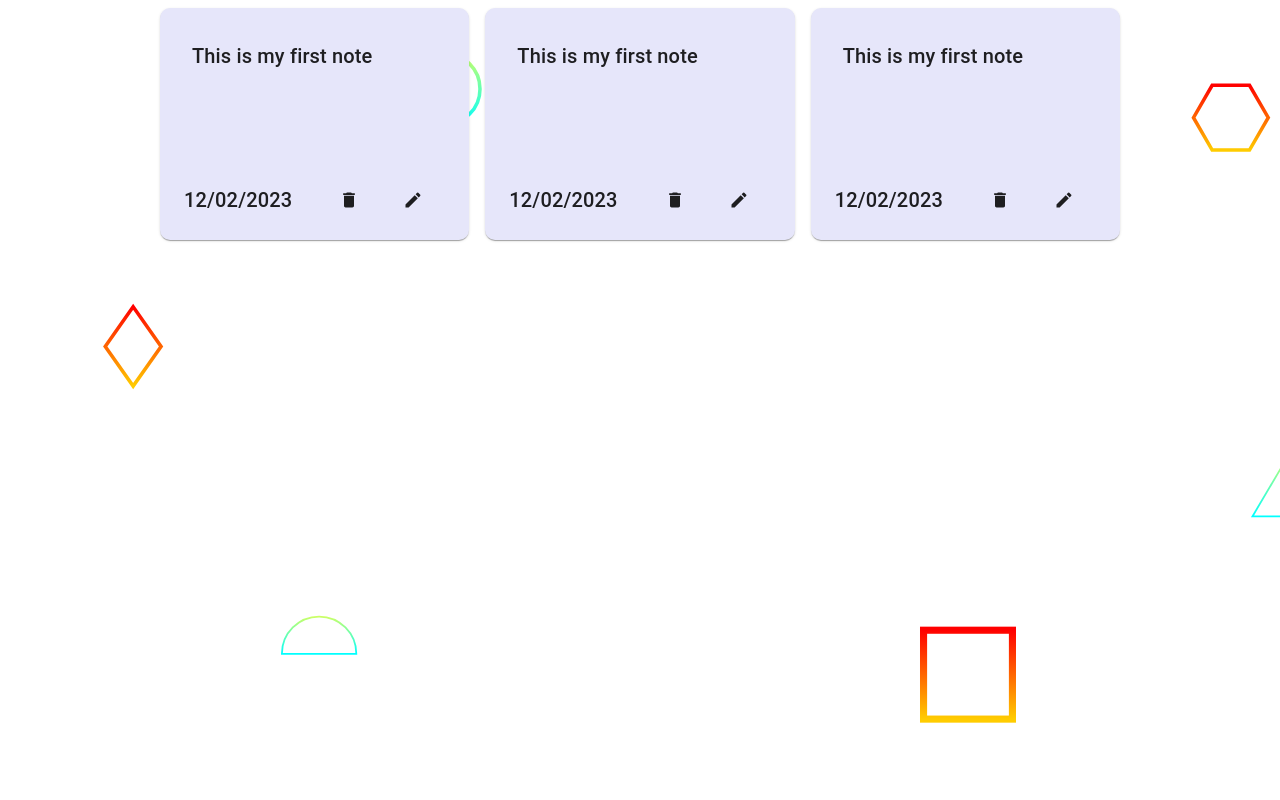
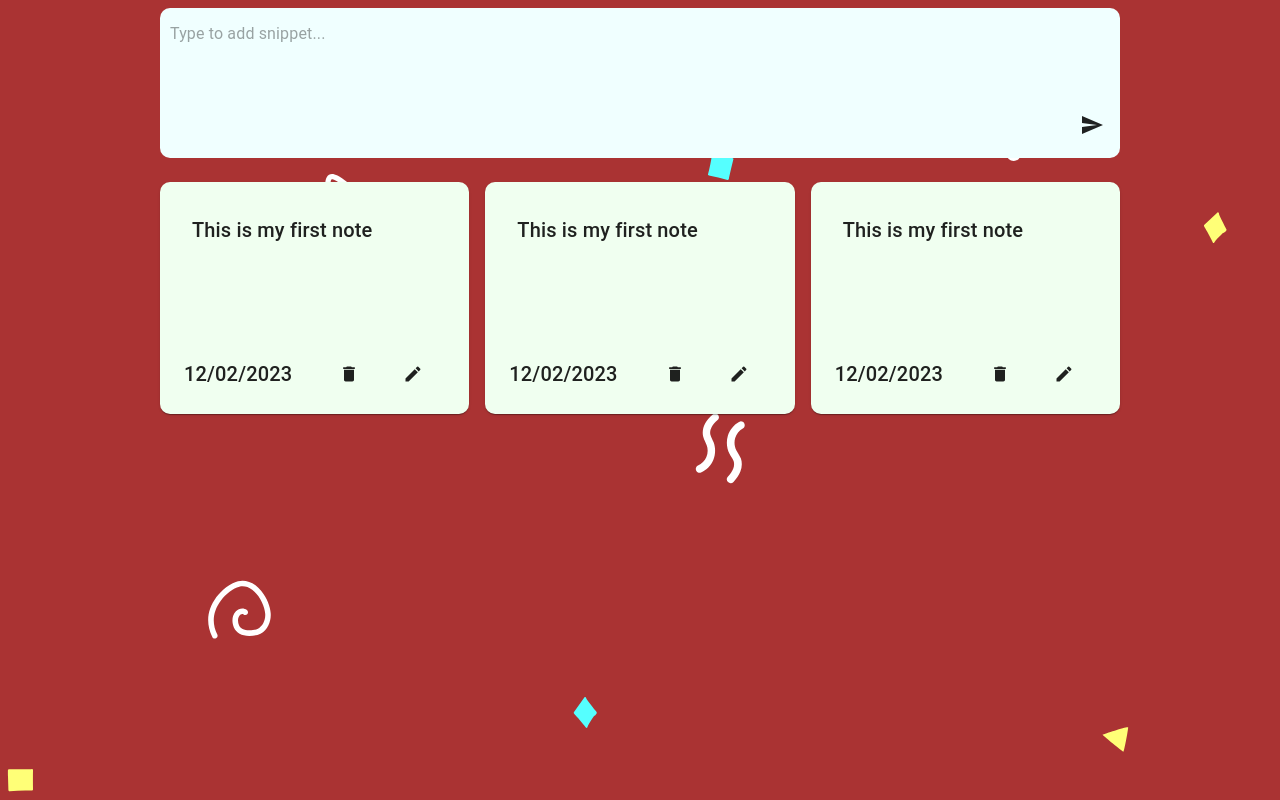
Before and after one commit to bobbinnej/NoteSnipps, a React (Create React App) app in the folder client/: page / in a window 1280 px wide. Built offline with nearby package versions, Linux system fonts and the light colour scheme.

Commit message:
complete ui basics

```diff
--- a/client/src/App.js
+++ b/client/src/App.js
@@ -1,9 +1,11 @@
+import NoteInput from './components/InputFolder/NoteInput';
 import NotesList from './components/NotesFolder/NotesList';
 import useStyles from './styles';
 function App() {
   const classes=useStyles();
   return (
     <div className={classes.container} >
+      <NoteInput/>
        <NotesList/>
     </div>
   );
--- a/client/src/components/InputFolder/NoteInput.js
+++ b/client/src/components/InputFolder/NoteInput.js
@@ -0,0 +1,29 @@
+import React from "react";
+import useStyles from './styles';
+import { Button } from "@material-ui/core";
+import InputBase from "@material-ui/core/InputBase";
+import SendIcon from '@mui/icons-material/Send';
+function NoteInput() {
+  const classes=useStyles();
+  return (
+    <div className={classes.Container}>
+      <InputBase
+        className={classes.Input}
+        variant="outlined"
+        disableUnderline={false}
+        autoFocus
+        multiline
+        fullWidth
+        rows={4}
+
+        placeholder="Type to add snippet..."
+      ></InputBase>
+
+      <div className={classes.InputFooter} >
+        <Button size="small" className={classes.InputButton} variant="none"><SendIcon/></Button>
+      </div>
+    </div>
+  );
+}
+
+export default NoteInput;
--- a/client/src/components/InputFolder/styles.js
+++ b/client/src/components/InputFolder/styles.js
@@ -0,0 +1,22 @@
+import { makeStyles } from "@material-ui/core";
+
+export default makeStyles({
+
+   Container:{
+      background:'#F0FFFF',
+      borderRadius:'10px',
+      marginBottom:'1.5rem',
+      padding:'10px',
+      minHeight:'130px',
+      minWidth:'40px'
+
+   },
+  InputFooter:{
+    float:'right',
+    maxWidth:'40px',
+    paddingRight:'10px'
+
+
+  }
+
+});
--- a/client/src/components/NotesFolder/Note/styles.js
+++ b/client/src/components/NotesFolder/Note/styles.js
@@ -2,7 +2,7 @@ import { makeStyles } from "@material-ui/core";
 
 export default makeStyles({
    Note:{
-    backgroundColor:'#E6E6FA',
+    background:'#F0FFF0',
     borderRadius:'10px',
     minHeight:'200px',
     display:'flex',
```
Also changed, not shown: client/src/index.css.
